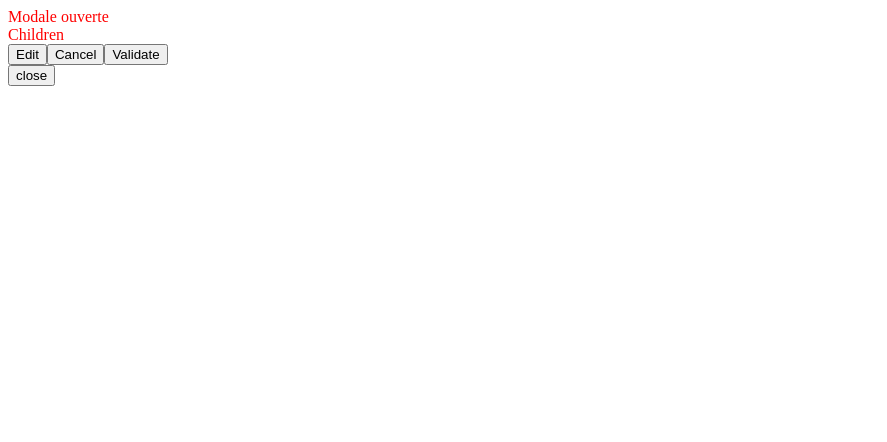
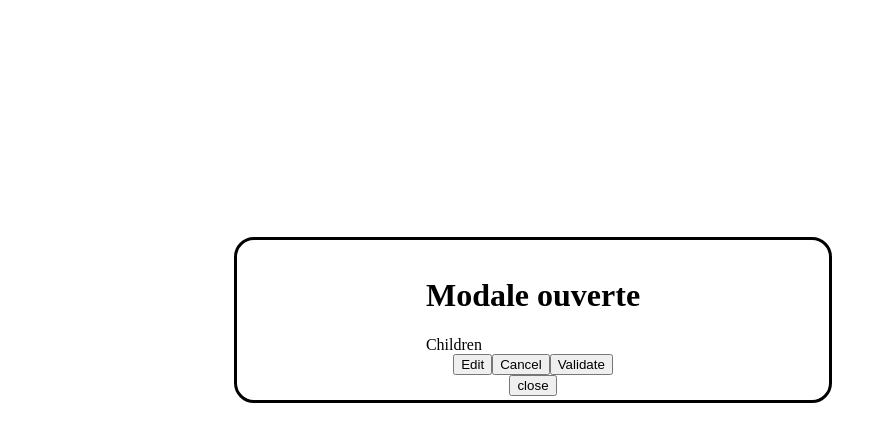
Before and after one commit to rose-charlotte/Modal, a React (Vite) app: page / in a window 1280 px wide. Both pictures are taken after a click on the button "Open modal". Shown: the top 442 px of the page, without its empty margins (0-887 px from the left). Built offline with nearby package versions, Linux system fonts and the light colour scheme.

Commit message:
modal css setup

```diff
--- a/src/DashBoard.tsx
+++ b/src/DashBoard.tsx
@@ -8,7 +8,6 @@ export function DashBoard() {
         setIsOpen(!isOpen);
     };
 
-    console.log(isOpen);
     return (
         <div>
             {!isOpen && <button onClick={toggleModal}>Open modal</button>}
--- a/src/Modal.module.scss
+++ b/src/Modal.module.scss
@@ -3,5 +3,22 @@
 }
 
 .show {
-    color: red;
+    position: fixed;
+    background: white;
+    width: 35rem;
+    height: 8rem;
+    top: 40%;
+    left: 30%;
+    transform: translate(-50%, -50%);
+    display: flex;
+    flex-direction: column;
+    align-items: center;
+    border-radius: 20px;
 }
+.mainContent {
+}
+.btnContainer {
+}
+
+.closeBtn {
+}
--- a/src/Modal.tsx
+++ b/src/Modal.tsx
@@ -2,16 +2,20 @@ import style from "./Modal.module.scss";
 
 export function Modal(props: ModalProps) {
     return (
-        <div className={props.isOpen ? style.show : style.hide}>
-            <span>Modale ouverte</span>
-            <div>Children</div>
-            <div>
+        <dialog className={props.isOpen ? style.show : style.hide}>
+            <div className={style.mainContent}>
+                <h1>Modale ouverte</h1>
+                <div>Children</div>
+            </div>
+            <div className={style.btnContainer}>
                 <button>Edit</button>
                 <button>Cancel</button>
                 <button>Validate</button>
             </div>
-            <button onClick={props.onClose}>close</button>
-        </div>
+            <button className={style.closeBtn} onClick={props.onClose}>
+                close
+            </button>
+        </dialog>
     );
 }
 
```
